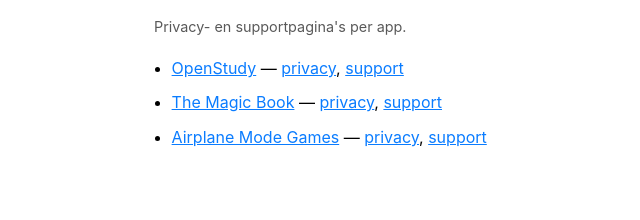
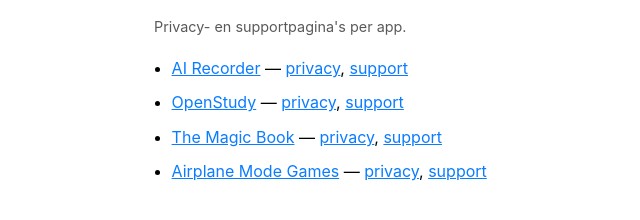
Before and after one commit to Cagiva-Raptor/apps, a plain HTML site: page index.html in a window 1280 px wide. Shown: the part 98-318 px from the top of the page, without its empty margins (150-790 px from the left). Drawn offline with Linux system fonts and the light colour scheme.

Commit message:
Add AI Recorder to apps index

```diff
--- a/index.html
+++ b/index.html
@@ -20,6 +20,9 @@
 <h1>Apps</h1>
 <p class="meta">Privacy- en supportpagina's per app.</p>
 <ul>
+  <li><a href="airecorder/index.html">AI Recorder</a>
+      — <a href="airecorder/privacy.html">privacy</a>,
+        <a href="airecorder/support.html">support</a></li>
   <li><a href="openstudy/index.html">OpenStudy</a>
       — <a href="openstudy/privacy.html">privacy</a>,
         <a href="openstudy/support.html">support</a></li>
```
